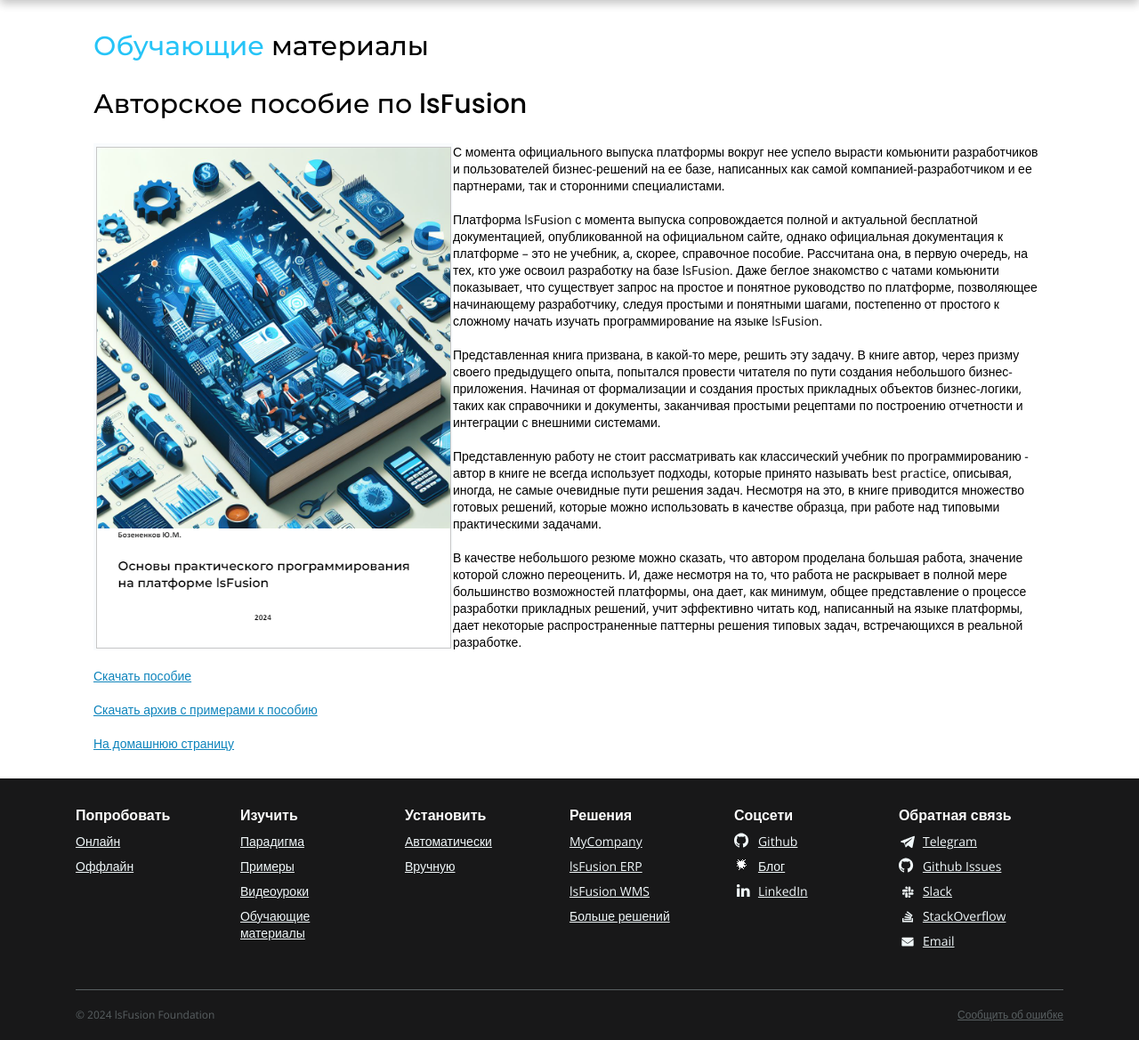
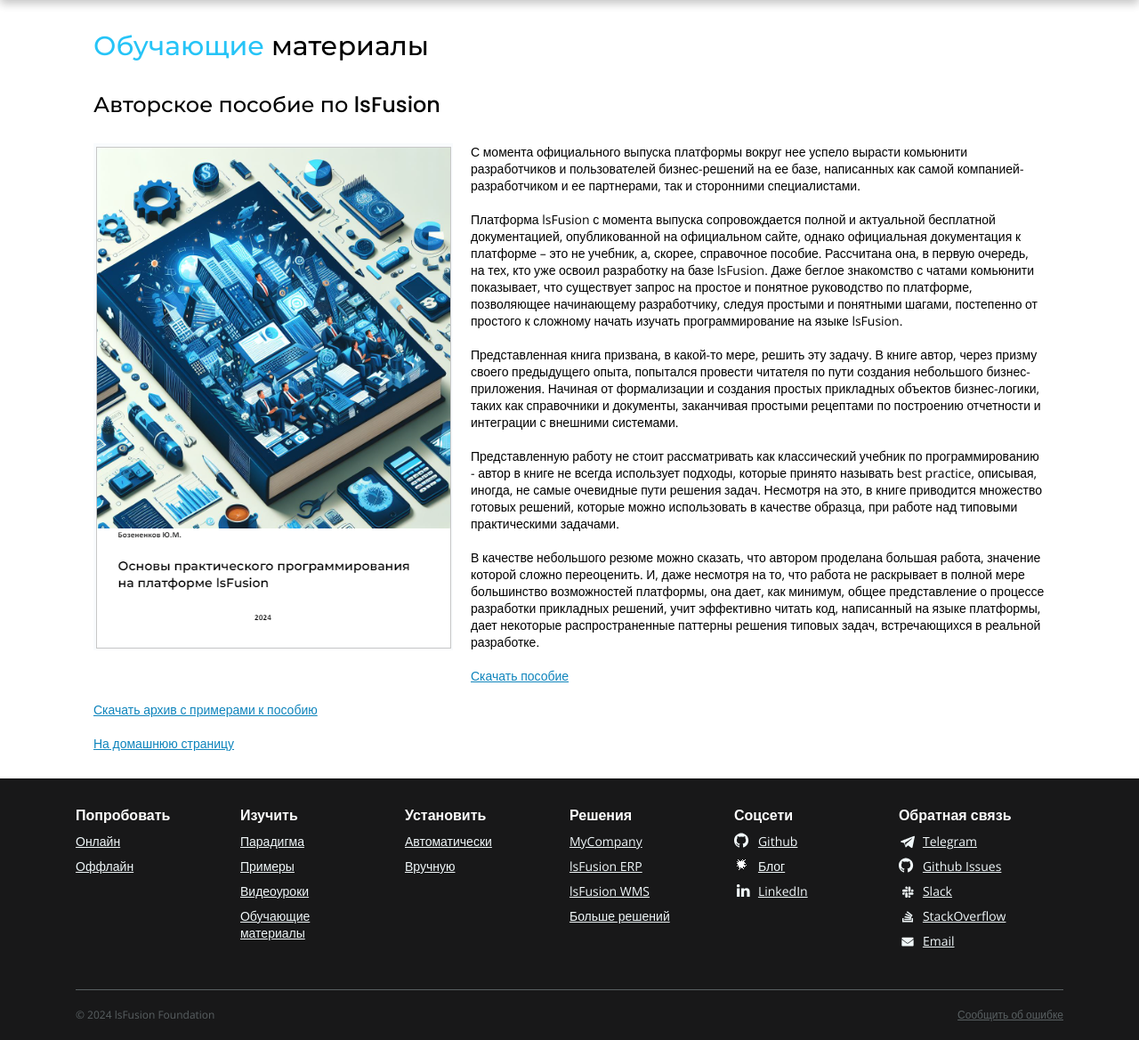
Before and after one commit to lsfusion/website, a PHP site: page /ru/ed_materials.html in a window 1280 px wide. Shown: the part 80-1249 px from the top of the page at 89% size. Run offline with PHP 8.4, Linux system fonts and the light colour scheme.

Commit message:
Small css fixes

```diff
--- a/css/app.scss
+++ b/css/app.scss
@@ -297,6 +297,17 @@ body > nav{
     }
   }
 }
+.ed-wrapper{
+  margin: 0 0 30px 0;
+  &:last-child{
+    margin: 0;
+  }
+  & > img{
+    float: left;
+    margin: 0 20px 20px 0;
+
+  }
+}
 body > .inner  {
   @media (min-width: $siteWidth) {
     width: $siteWidth;
@@ -324,14 +335,15 @@ body > .inner  {
       }
       @extend .btn;
     }
+    & + h2{
+      font-size: 24px;
+    }
   }
   h2{
     font-weight: 500;
     font-size: 30px;
     line-height: 45px;
     margin: 0 0 21px 0;
-  }
-  h3{
   }
   p{
     font-size: 14px;
--- a/ru/ed_materials.html
+++ b/ru/ed_materials.html
@@ -59,14 +59,15 @@
     </h1>
 
     <h2>Авторское пособие по lsFusion</h2>
-    <p> <img src="/imgs/manual.png" align="left"> С момента официального выпуска платформы вокруг нее успело вырасти комьюнити разработчиков и пользователей бизнес-решений на ее базе, написанных как самой компанией-разработчиком и ее партнерами, так и сторонними специалистами.<br /><br />
+    <p class="ed-wrapper">
+        <img src="/imgs/manual.png" align="left"> С момента официального выпуска платформы вокруг нее успело вырасти комьюнити разработчиков и пользователей бизнес-решений на ее базе, написанных как самой компанией-разработчиком и ее партнерами, так и сторонними специалистами.<br /><br />
         Платформа lsFusion с момента выпуска сопровождается полной и актуальной бесплатной документацией, опубликованной на официальном сайте, однако официальная документация к платформе – это не учебник, а, скорее, справочное пособие. Рассчитана она, в первую очередь, на тех, кто уже освоил разработку на базе lsFusion. Даже беглое знакомство с чатами комьюнити показывает, что существует запрос на простое и понятное руководство по платформе, позволяющее начинающему разработчику, следуя простыми и понятными шагами, постепенно от простого к сложному начать изучать программирование на языке lsFusion.<br /><br />
         Представленная книга призвана, в какой-то мере, решить эту задачу. В книге автор, через призму своего предыдущего опыта, попытался провести читателя по пути создания небольшого бизнес-приложения. Начиная от формализации и создания простых прикладных объектов бизнес-логики, таких как справочники и документы, заканчивая простыми рецептами по построению отчетности и интеграции с внешними системами.<br /><br />
         Представленную работу не стоит рассматривать как классический учебник по программированию - автор в книге не всегда использует подходы, которые принято называть best practice, описывая, иногда, не самые очевидные пути решения задач. Несмотря на это, в книге приводится множество готовых решений, которые можно использовать в качестве образца, при работе над типовыми практическими задачами.<br /><br />
         В качестве небольшого резюме можно сказать, что автором проделана большая работа, значение которой сложно переоценить. И, даже несмотря на то, что работа не раскрывает в полной мере большинство возможностей платформы, она дает, как минимум, общее представление о процессе разработки прикладных решений, учит эффективно читать код, написанный на языке платформы, дает некоторые распространенные паттерны решения типовых задач, встречающихся в реальной разработке.
         <br /><br />
-        <a href="">Скачать пособие</a><br /><br />
-        <a href="">Скачать архив с примерами к пособию</a><br /><br />
+        <a href="" target="_blank">Скачать пособие</a><br /><br />
+        <a href="" target="_blank">Скачать архив с примерами к пособию</a><br /><br />
         <a href="./">На домашнюю страницу</a>
     </p>
 </div>
```
Also changed, not shown: css/app.css, 1 other file.
